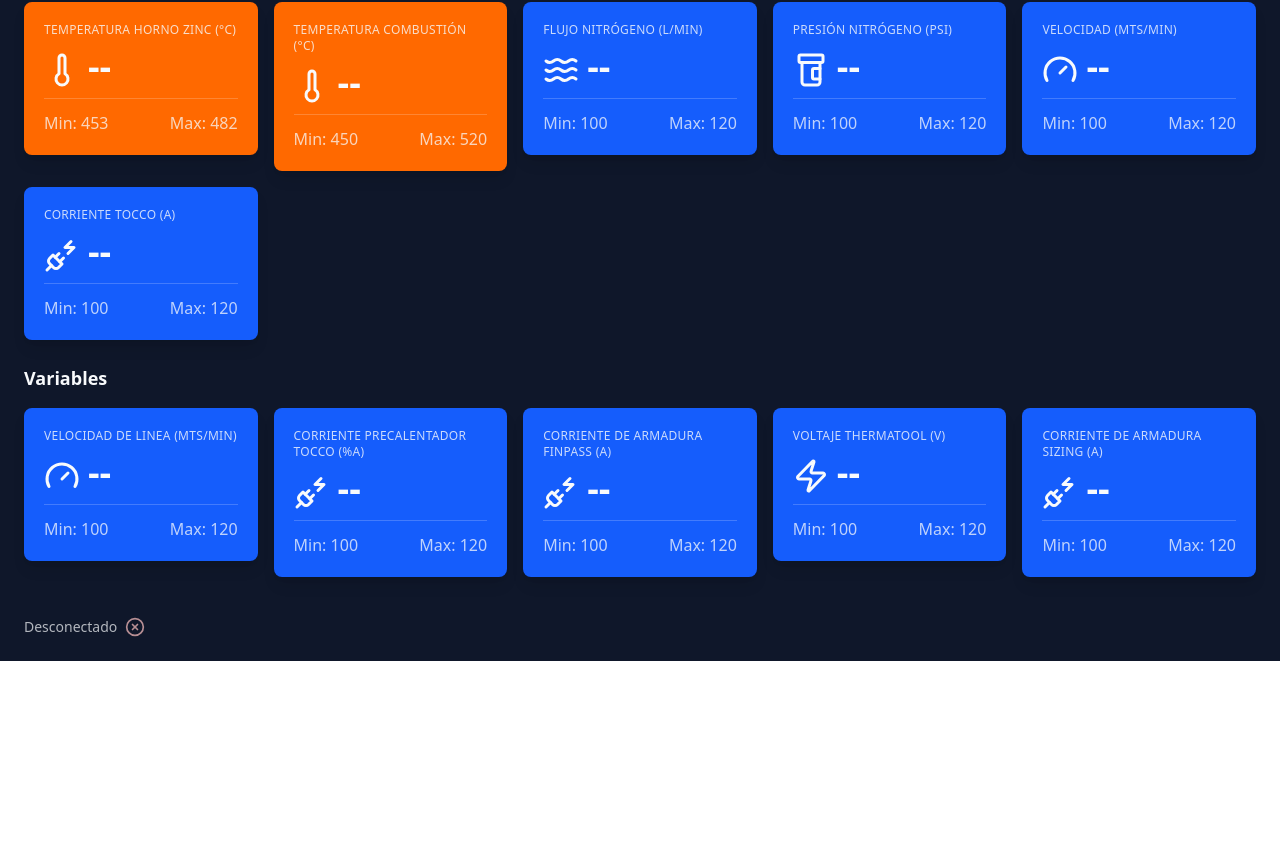
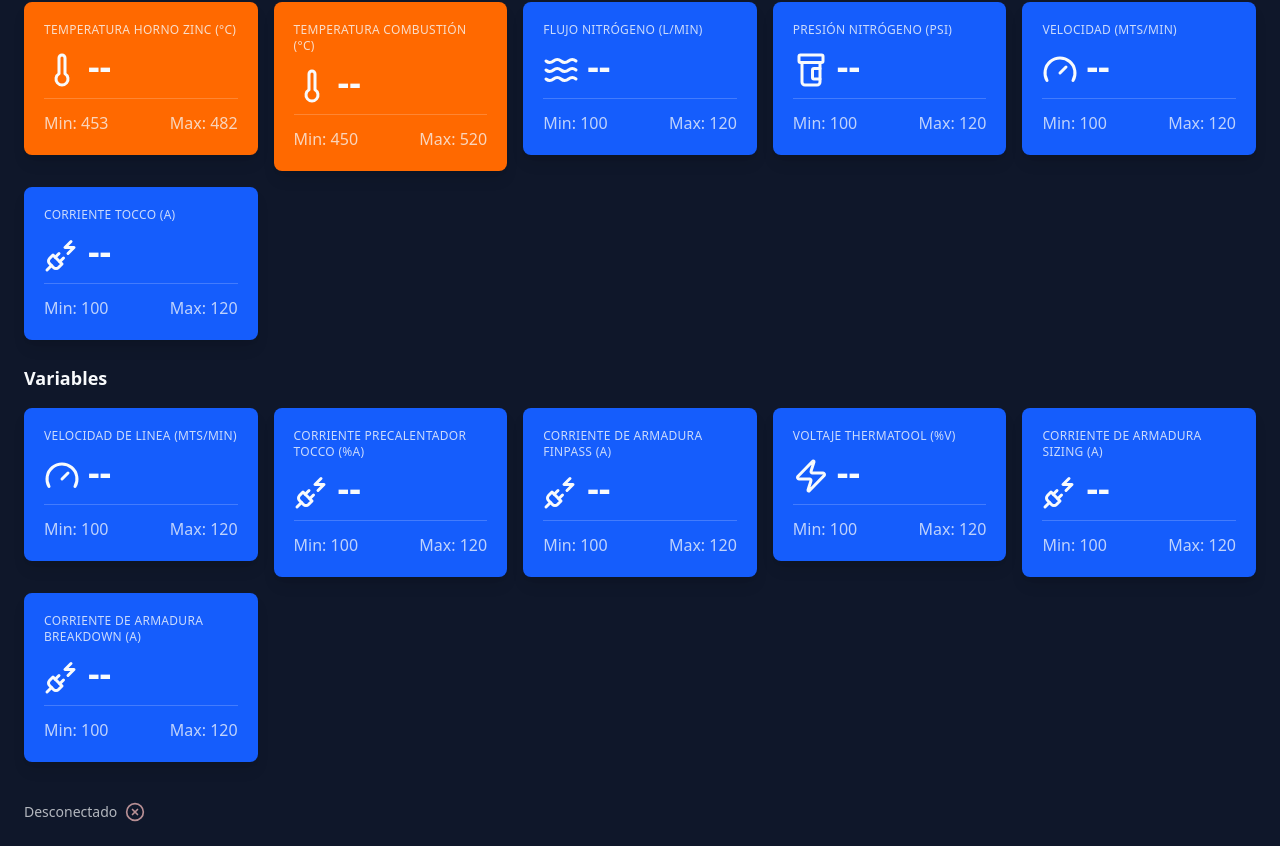
Before and after one commit to keincarrilloR/linkfactoryMX, a React (Vite) app: page / in a window 1280 px wide. Shown: the part 356-1202 px from the top of the page. Before the commit the page ends 1017 px from the top, so only its background shows below. Built offline with nearby package versions, Linux system fonts and the light colour scheme; no server answers.

Commit message:
feat: add Corriente de Armadura Breakdown StatusCard and update Voltaje Thermatool title

```diff
--- a/src/components/main/Variables.tsx
+++ b/src/components/main/Variables.tsx
@@ -47,7 +47,7 @@ const Variables: React.FC = () => {
       </StatusCard>
 
       <StatusCard
-        title="Voltaje Thermatool (V)"
+        title="Voltaje Thermatool (%V)"
         value={molinoData?.volt_thermatool.toString() || '--'}
         grafana="http://monitormx.rymco.io:9030/public-dashboards/df9fef453dcd4e58aa5d7feb544bb3c8?orgId=1"
         min="100"
@@ -71,6 +71,21 @@ const Variables: React.FC = () => {
       >
         <PlugZap className={classesIcons} />
       </StatusCard>
+
+      <StatusCard
+        title="Corriente de Armadura Breakdown (A)"
+        value={
+          molinoData?.corr_breakdown
+            ? (molinoData.corr_breakdown / 100).toFixed(2).toString()
+            : '--'
+        }
+        grafana="http://monitormx.rymco.io:9030/public-dashboards/40e69cfe1bed470383a13b4c08f0b8ab?orgId=1"
+        min="100"
+        max="120"
+        color="blue"
+      >
+        <PlugZap className={classesIcons} />
+      </StatusCard>
     </section>
   )
 }
--- a/src/types/molinoData.d.ts
+++ b/src/types/molinoData.d.ts
@@ -13,6 +13,7 @@ type Molino1Data = {
   corr_finpass: number
   volt_thermatool: number
   corr_sizing: number
+  corr_breakdown: number
 }
 
 export type { Molino1Data }
```
